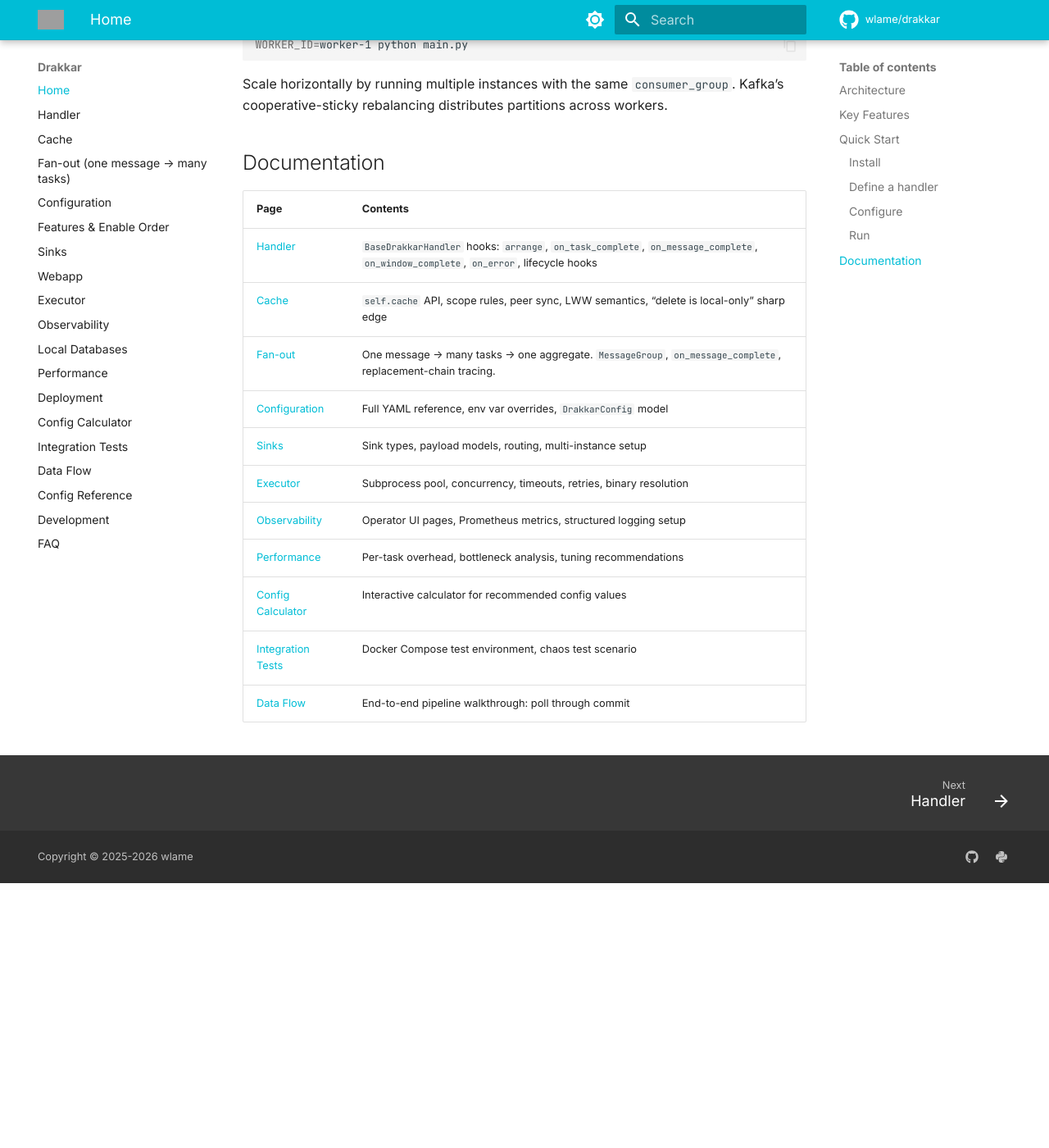
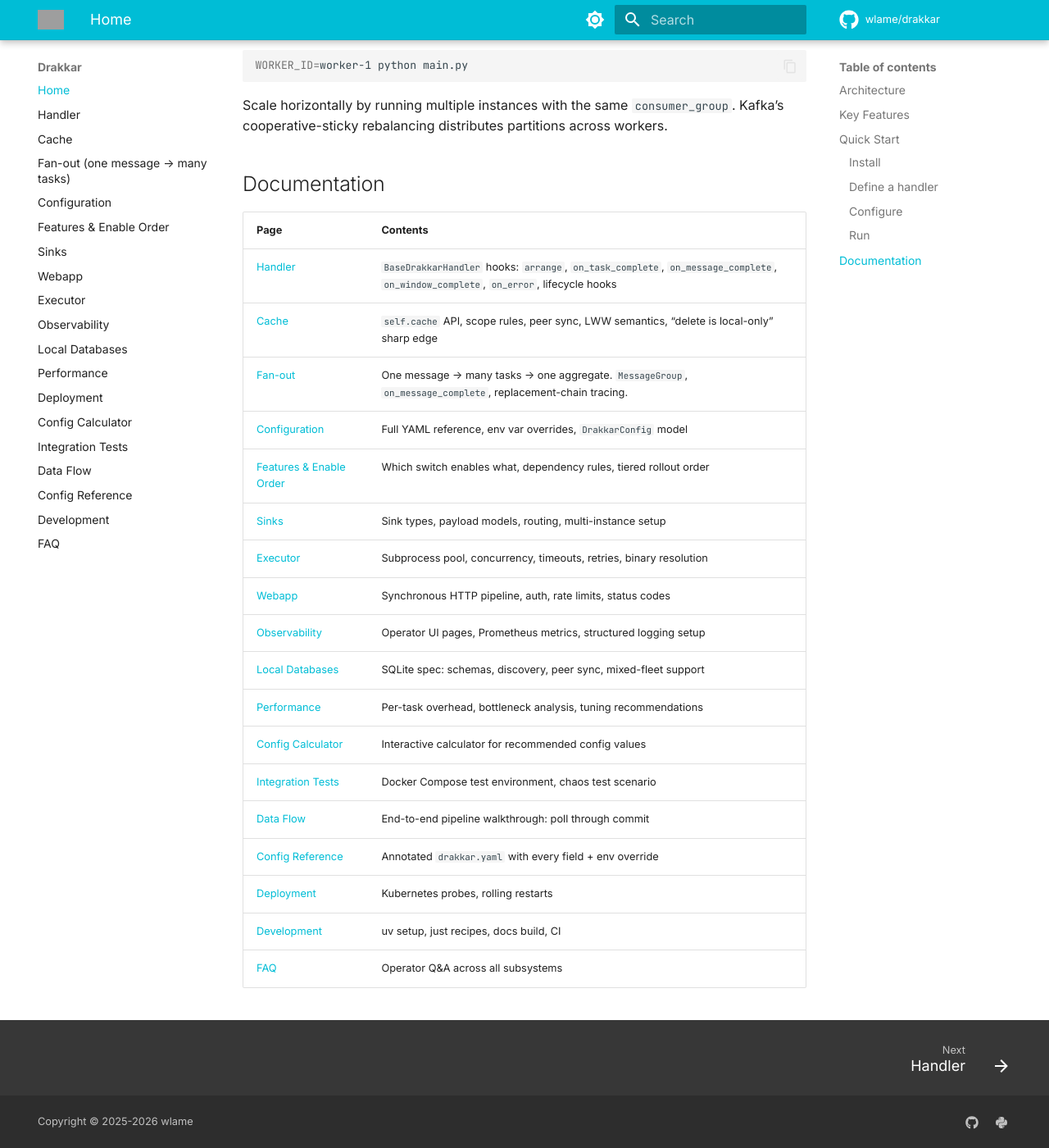
Before and after one commit to wlame/drakkar, an MkDocs documentation site: the page built from docs/index.md, in a window 1280 px wide and 1400 px high, scrolled down 3132 px. Shown: the whole window at 82% size. Built offline with MkDocs 1.6.1 and Material for MkDocs 9.7.7, drawn with Linux system fonts in a browser that asks for light colours; comment, search, counter and statistics services are not loaded; before the commit the page ends 4209 px from its top, so only the background shows below that; some of the changed text lies outside the part shown; grey boxes are pictures that could not be loaded.

Commit message:
Refresh the README and docs index for the decoupled UI surfaces.

```diff
--- a/docs/index.md
+++ b/docs/index.md
@@ -106,7 +106,7 @@
 - **[Backpressure](performance.md#backpressure)** -- Kafka pause/resume keeps memory bounded regardless of consumer lag
 - **[Typed messages](handler.md#typed-messages)** -- Pydantic models for input/output with auto-deserialization
 - **[Cache (optional)](cache.md)** -- `self.cache` key/value store with memory + write-behind SQLite + eventually-consistent peer sync across workers
-- **[Operator UI](observability.md#operator-ui)** -- built-in FastAPI dashboard with executor timeline, partition lag, message tracing
+- **[Operator UI](observability.md#operator-ui)** -- the versioned [drakkar-ui](https://github.com/wlame/drakkar-ui) SPA (fetched from GitHub Releases at startup, one shared cache for Python and Go workers) with executor timeline, partition lag, message tracing; built-in fallback pages when offline
 - **[Prometheus metrics](observability.md#prometheus-metrics)** -- pipeline, executor, and per-sink counters/histograms
 - **[Structured logging](observability.md#structured-logging)** -- JSON/ECS-compatible via structlog, ready for Elastic
 - **[Periodic tasks](handler.md#periodic-tasks)** -- `@periodic` decorator for recurring background coroutines
@@ -213,10 +213,17 @@
 | [Cache](cache.md) | `self.cache` API, scope rules, peer sync, LWW semantics, "delete is local-only" sharp edge |
 | [Fan-out](fan-out.md) | One message → many tasks → one aggregate. `MessageGroup`, `on_message_complete`, replacement-chain tracing. |
 | [Configuration](configuration.md) | Full YAML reference, env var overrides, `DrakkarConfig` model |
+| [Features & Enable Order](features.md) | Which switch enables what, dependency rules, tiered rollout order |
 | [Sinks](sinks.md) | Sink types, payload models, routing, multi-instance setup |
 | [Executor](executor.md) | Subprocess pool, concurrency, timeouts, retries, binary resolution |
+| [Webapp](webapp.md) | Synchronous HTTP pipeline, auth, rate limits, status codes |
 | [Observability](observability.md) | Operator UI pages, Prometheus metrics, structured logging setup |
+| [Local Databases](local-databases.md) | SQLite spec: schemas, discovery, peer sync, mixed-fleet support |
 | [Performance](performance.md) | Per-task overhead, bottleneck analysis, tuning recommendations |
 | [Config Calculator](calculator.md) | Interactive calculator for recommended config values |
 | [Integration Tests](integration.md) | Docker Compose test environment, chaos test scenario |
 | [Data Flow](data-flow.md) | End-to-end pipeline walkthrough: poll through commit |
+| [Config Reference](config-reference.md) | Annotated `drakkar.yaml` with every field + env override |
+| [Deployment](deployment.md) | Kubernetes probes, rolling restarts |
+| [Development](development.md) | uv setup, just recipes, docs build, CI |
+| [FAQ](faq.md) | Operator Q&A across all subsystems |
```
Also changed, not shown: README.md (+5 -1 lines).
